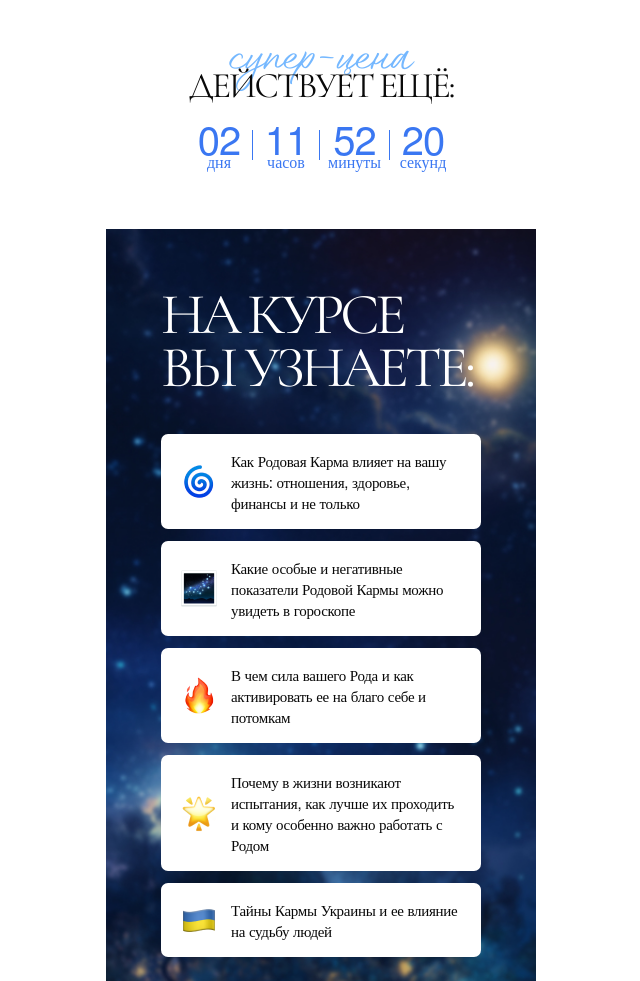
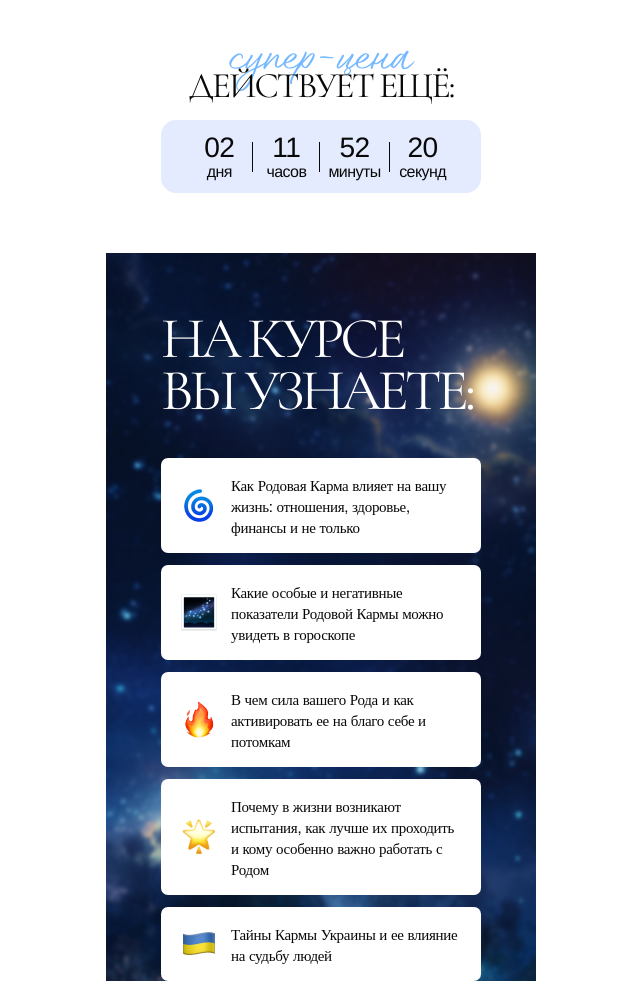
Before and after one commit to RomanIsaiev/work-website-97, a website built with Vite: page index.html in a window 1280 px wide. Shown: the part 1400-2381 px from the top of the page, without its empty margins (319-959 px from the left). Built offline with nearby package versions, Linux system fonts and the light colour scheme; a script that the page names is missing; a web font is replaced by a local one.

Commit message:
change styles

```diff
--- a/src/css/styles.css
+++ b/src/css/styles.css
@@ -264,6 +264,10 @@
   justify-content: center;
   align-items: center;
   gap: 8px;
+
+  padding: 12px;
+  border-radius: 15.075px;
+  background: #e5ebff;
 }
 
 .countdown-number {
@@ -274,16 +278,14 @@
 
 .countdown-time {
   display: block;
-  color: #3a77f2;
+  color: #090909;
   text-align: center;
-  leading-trim: both;
-  text-edge: cap;
   font-family: 'Helvetica Neue';
-  font-size: 40px;
+  font-size: 28.14px;
   font-style: normal;
-  font-weight: 400;
-  line-height: 90%; /* 41.4px */
-  letter-spacing: -0.92px;
+  font-weight: 200;
+  line-height: normal;
+  letter-spacing: -0.563px;
   width: 50px;
 }
 
@@ -292,20 +294,19 @@
   display: flex;
   height: 30px;
   width: 1px;
-  background: #3a77f2;
+  background: #090909;
   margin: 0 auto;
 }
 
 .countdown-label {
-  color: #3a77f2;
+  color: #090909;
   text-align: center;
-
   font-family: 'Helvetica Neue';
   font-size: 16px;
   font-style: normal;
-  font-weight: 400;
-  line-height: 90%; /* 41.4px */
-  letter-spacing: 0;
+  font-weight: 200;
+  line-height: normal;
+  letter-spacing: -0.563px;
 
   margin-top: -1px;
 }
```
